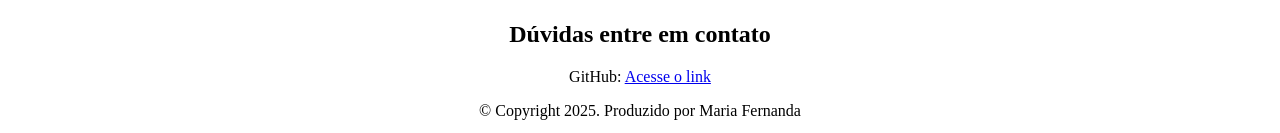
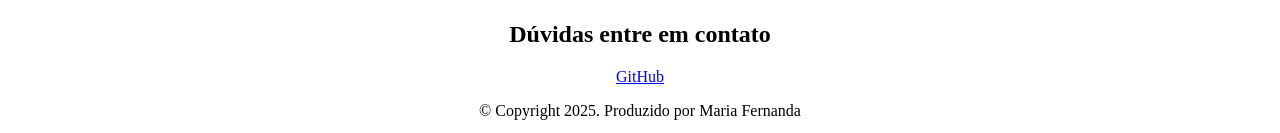
Before and after one commit to Mafer11111/Agrinho2025, a plain HTML site: page index.html in a window 1280 px wide. Shown: the part 846-979 px from the top of the page. Drawn offline with Linux system fonts and the light colour scheme.

Commit message:
kkkkkkkkkk

```diff
--- a/index.html
+++ b/index.html
@@ -39,7 +39,7 @@
 <footer>
    <h5> Obrigada pela atenção </h5>
    <h2> Dúvidas entre em contato</h2>
-   <p>GitHub: <a href="https://github.com/seu-usuario" target="_blank">Acesse o link </a></p>
+   <p><a href="https://github.com/seu-usuario" target="_blank">GitHub </a></p>
    <p> © Copyright 2025. Produzido por Maria Fernanda </p>
 </footer>
 </body>
```
